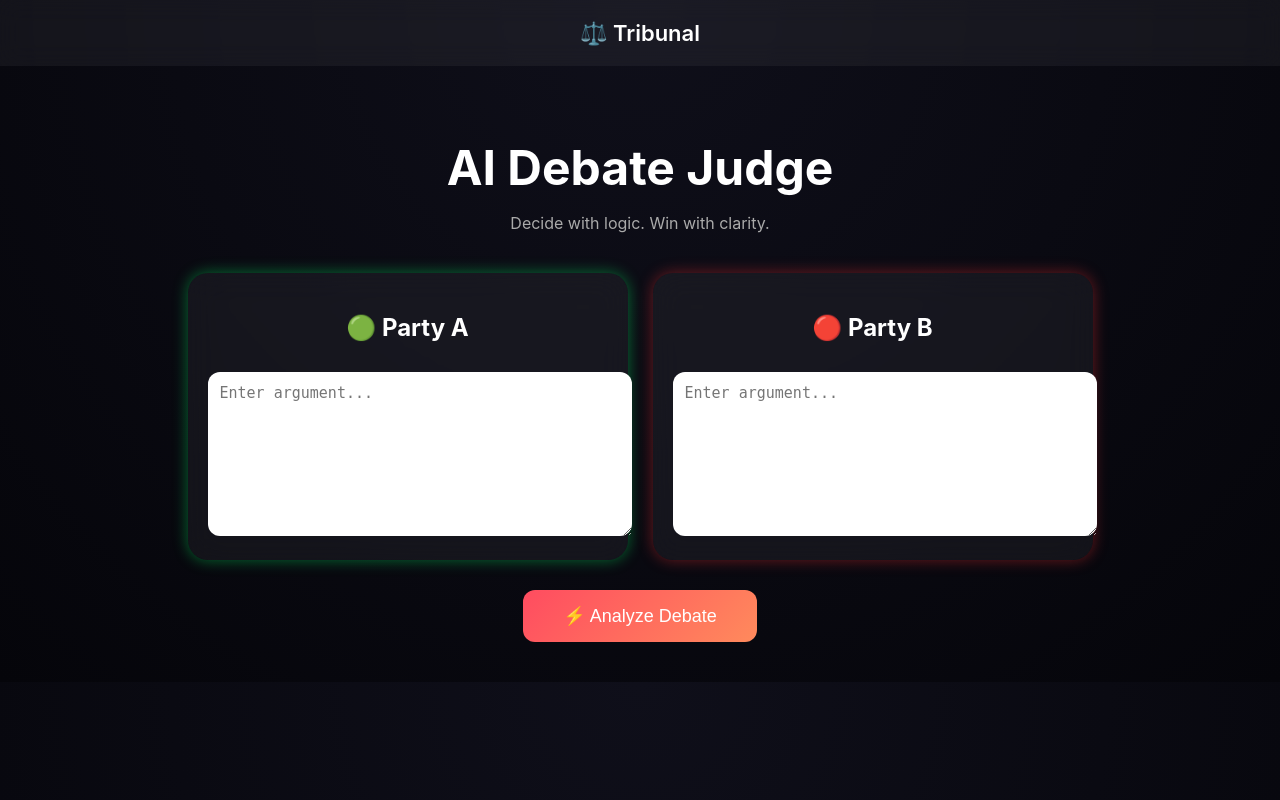
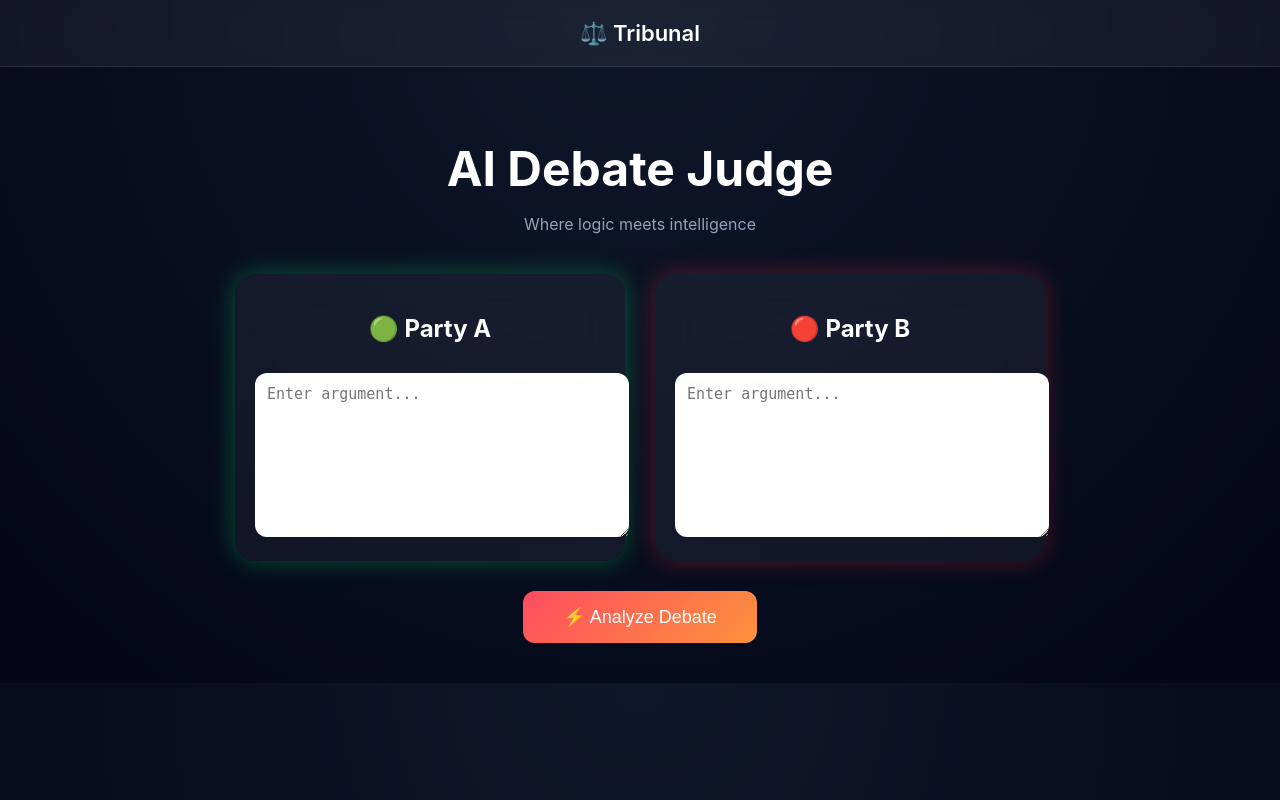
Before and after one commit to Naksh-hub/Tribunal, a Flask app: page / in a window 1280 px wide. Run offline with Flask 3, Linux system fonts and the light colour scheme.

Commit message:
final premium UI

```diff
--- a/static/style.css
+++ b/static/style.css
@@ -1,65 +1,66 @@
 body {
     margin: 0;
     font-family: -apple-system, BlinkMacSystemFont, sans-serif;
-    background: radial-gradient(circle at top, #0f0f1a, #05050a);
+    background: radial-gradient(circle at top, #0f172a, #020617);
     color: white;
 }
 
 /* NAVBAR */
 .navbar {
+    text-align: center;
     padding: 20px;
     font-size: 22px;
     font-weight: 600;
-    text-align: center;
     background: rgba(255,255,255,0.05);
-    backdrop-filter: blur(12px);
+    backdrop-filter: blur(10px);
+    border-bottom: 1px solid rgba(255,255,255,0.1);
 }
 
-/* CONTAINER */
-.container {
+/* MAIN */
+.main {
     text-align: center;
     padding: 40px;
 }
 
-.title {
+/* TITLE */
+h1 {
     font-size: 48px;
     margin-bottom: 10px;
 }
 
 .subtitle {
-    color: #aaa;
+    color: #94a3b8;
     margin-bottom: 40px;
 }
 
-/* GRID */
-.grid {
+/* CARDS */
+.cards {
     display: flex;
     justify-content: center;
-    gap: 25px;
+    gap: 30px;
     flex-wrap: wrap;
 }
 
-/* CARDS */
 .card {
-    width: 400px;
+    width: 350px;
     padding: 20px;
     border-radius: 20px;
     background: rgba(255,255,255,0.05);
-    backdrop-filter: blur(15px);
+    backdrop-filter: blur(20px);
     transition: 0.3s;
 }
 
 .card:hover {
-    transform: translateY(-8px) scale(1.02);
+    transform: translateY(-8px);
 }
 
-/* NEON EFFECTS */
-.neon-green {
-    box-shadow: 0 0 15px rgba(0,255,100,0.4);
+/* COLORS */
+.green {
+    box-shadow: 0 0 25px rgba(0,255,100,0.3);
 }
 
-.neon-red {
-    box-shadow: 0 0 15px rgba(255,50,50,0.4);
+.red {
+    box-shadow: 0 0 25px rgba(255,50,50,0.3);
 }
 
 /* TEXTAREA */
@@ -74,25 +75,25 @@ textarea {
 }
 
 /* BUTTON */
-.analyze-btn {
+button {
     margin-top: 30px;
     padding: 15px 40px;
     font-size: 18px;
     border-radius: 12px;
     border: none;
-    background: linear-gradient(135deg, #ff4c60, #ff8a5c);
+    background: linear-gradient(135deg, #ff4c60, #fb923c);
     color: white;
     cursor: pointer;
     transition: 0.3s;
 }
 
-.analyze-btn:hover {
+button:hover {
     transform: scale(1.1);
-    box-shadow: 0 0 20px rgba(255,100,100,0.7);
+    box-shadow: 0 0 25px rgba(255,100,100,0.7);
 }
 
 /* RESULT */
-.result-card {
+.result {
     margin-top: 40px;
     padding: 25px;
     border-radius: 20px;
@@ -100,24 +101,6 @@ textarea {
     animation: fadeIn 0.6s ease;
 }
 
-/* SCORE BARS */
-.bar {
-    margin-top: 15px;
-    text-align: left;
-}
-
-.progress {
-    height: 10px;
-    background: rgba(255,255,255,0.1);
-    border-radius: 10px;
-    overflow: hidden;
-}
-
-.progress div {
-    height: 100%;
-    background: linear-gradient(90deg, #00ff99, #00ccff);
-}
-
 /* ANIMATION */
 @keyframes fadeIn {
     from {opacity: 0; transform: translateY(20px);}
--- a/templates/index.html
+++ b/templates/index.html
@@ -2,55 +2,43 @@
 <html>
 <head>
     <title>Tribunal</title>
-    <link rel="stylesheet" href="/static/style.css">
+    <link rel="stylesheet" href="{{ url_for('static', filename='style.css') }}">
 </head>
 <body>
 
-<div class="navbar">⚖️ Tribunal</div>
+<div class="navbar">
+    ⚖️ Tribunal
+</div>
 
-<div class="container">
+<div class="main">
 
-    <h1 class="title">AI Debate Judge</h1>
-    <p class="subtitle">Decide with logic. Win with clarity.</p>
+    <h1>AI Debate Judge</h1>
+    <p class="subtitle">Where logic meets intelligence</p>
 
     <form action="/analyze" method="POST">
 
-        <div class="grid">
-            <div class="card neon-green">
+        <div class="cards">
+
+            <div class="card green">
                 <h2>🟢 Party A</h2>
                 <textarea name="argument1" placeholder="Enter argument..."></textarea>
             </div>
 
-            <div class="card neon-red">
+            <div class="card red">
                 <h2>🔴 Party B</h2>
                 <textarea name="argument2" placeholder="Enter argument..."></textarea>
             </div>
+
         </div>
 
-        <button type="submit" class="analyze-btn">⚡ Analyze Debate</button>
+        <button type="submit">⚡ Analyze Debate</button>
+
     </form>
 
     {% if result %}
-    <div class="result-card">
+    <div class="result">
         <h2>🏆 Winner</h2>
         <p>{{ result }}</p>
-
-        <div class="scores">
-            <div class="bar">
-                <span>Logic</span>
-                <div class="progress"><div style="width: 80%"></div></div>
-            </div>
-
-            <div class="bar">
-                <span>Clarity</span>
-                <div class="progress"><div style="width: 70%"></div></div>
-            </div>
-
-            <div class="bar">
-                <span>Persuasion</span>
-                <div class="progress"><div style="width: 90%"></div></div>
-            </div>
-        </div>
     </div>
     {% endif %}
 
```
